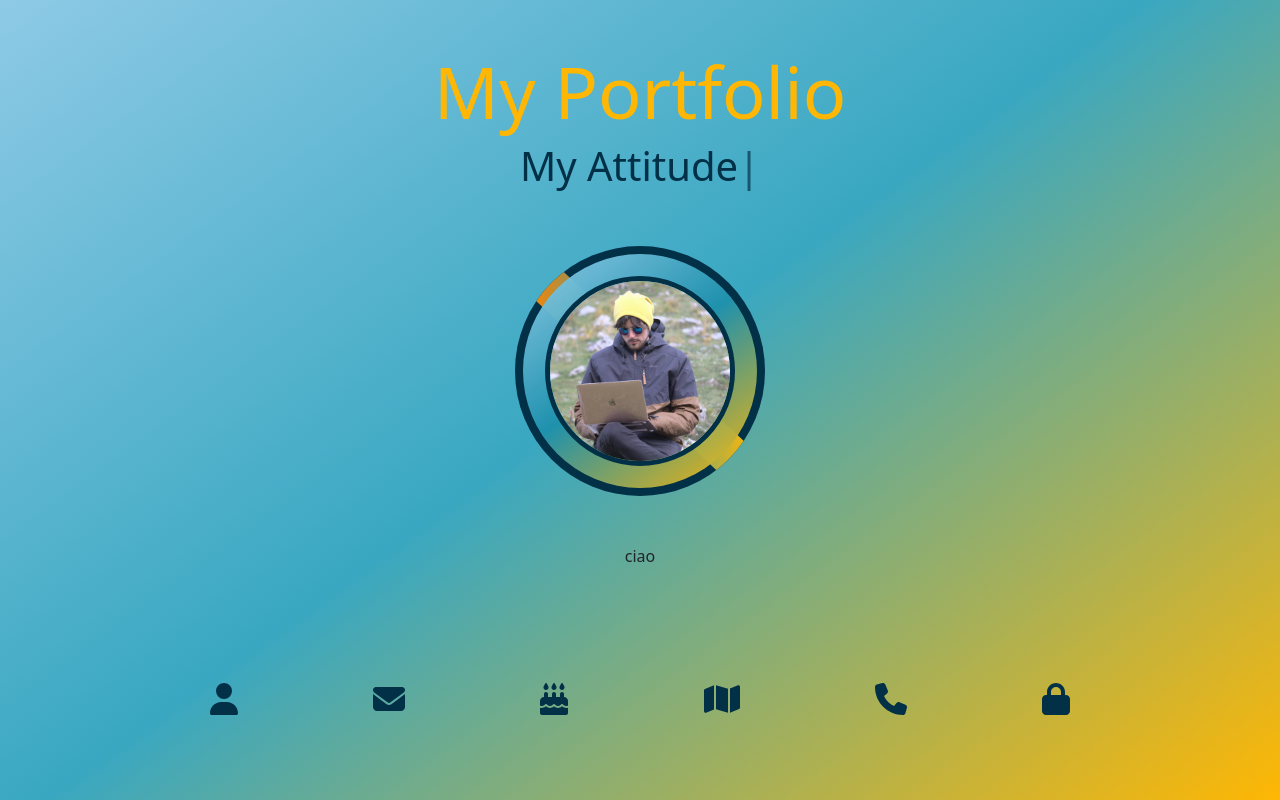
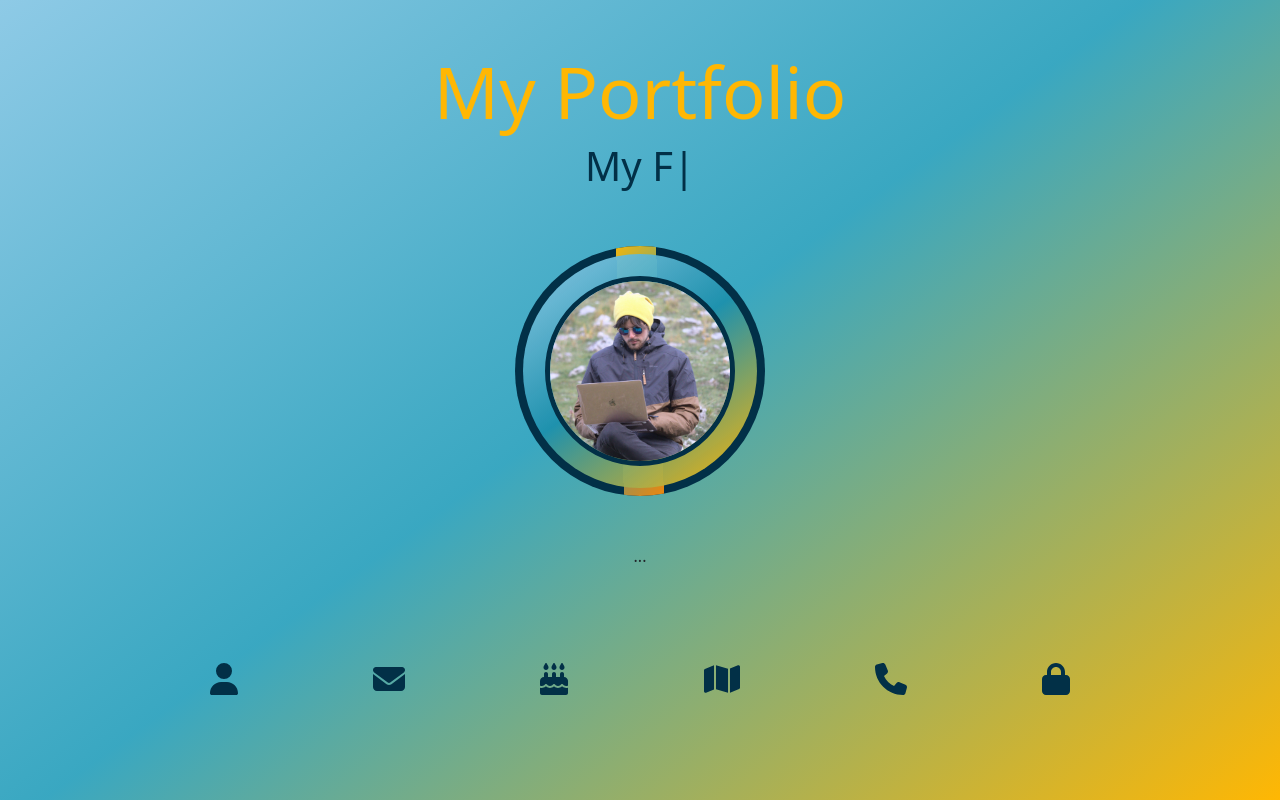
Before and after one commit to GiovanniCristian/portfolio-fuoricitta-giovanni, a React (Create React App) app: page / in a window 1280 px wide. Built offline with nearby package versions, Linux system fonts and the light colour scheme.

Commit message:
terminato esercizio

```diff
--- a/src/App.css
+++ b/src/App.css
@@ -106,7 +106,7 @@ body {
 /* ////////// SECTION ICONS ////////// */
 
 .icon-section {
-    margin-top: 60px;
+    margin-top: 40px;
 }
 
 .icon-list {
--- a/src/App.js
+++ b/src/App.js
@@ -1,14 +1,66 @@
 import "./App.css";
 import "bootstrap/dist/css/bootstrap.min.css";
 import Header from "./components/Header";
-import Section from "./components/Section";
-import Hoverable from "./components/Hoverable";
+import {FontAwesomeIcon} from "@fortawesome/react-fontawesome";
+import {faUser} from "@fortawesome/free-solid-svg-icons";
+import {faEnvelope} from "@fortawesome/free-solid-svg-icons";
+import {faCakeCandles} from "@fortawesome/free-solid-svg-icons";
+import {faMap} from "@fortawesome/free-solid-svg-icons";
+import {faPhone} from "@fortawesome/free-solid-svg-icons";
+import {faLock} from "@fortawesome/free-solid-svg-icons";
+import {useState} from 'react';
+
+const Section = () => {
+
+  const [label, setLabel] = useState("...");
+
+  const handleMouseOver = (event , lbl) => {
+    setLabel(lbl);
+  };
+
+  return (
+  <div>
+    <div className='text-center mt-5'>
+          <div>
+            <span className='label-custom'>
+                {label}
+            </span>
+          </div>
+      </div>
+
+
+      <div className="container icon-section">
+        <div className="row">
+          <div className="icon-list mt-5">
+              <FontAwesomeIcon onMouseEnter={event => handleMouseOver(event, 'Giovanni Cristian Marrocco')} className="icons fa-2x" icon={faUser}
+
+              />
+              <FontAwesomeIcon onMouseEnter={event => handleMouseOver(event, 'marroccogc@gmail.com')} className="icons fa-2x" icon={faEnvelope}
+
+              />
+              <FontAwesomeIcon onMouseEnter={event => handleMouseOver(event, '17 Marzo 1995')} className="icons fa-2x" icon={faCakeCandles}
+
+              />
+              <FontAwesomeIcon onMouseEnter={event => handleMouseOver(event, 'Via Macerine 87 Cervaro')} className="icons fa-2x" icon={faMap}
+
+              />
+              <FontAwesomeIcon onMouseEnter={event => handleMouseOver(event, '+39 380 6422400')} className="icons fa-2x" icon={faPhone}
+
+              />
+              <FontAwesomeIcon onMouseEnter={event => handleMouseOver(event, 'scolapasta17')} className="icons fa-2x" icon={faLock}
+
+              />
+          </div>
+        </div>
+      </div>
+  </div>
+  )
+}
 
 function App() {
   return (
 < >
   <Header />
-  <Hoverable />
   <Section />
 </>
   )
--- a/src/components/Hoverable.js
+++ /dev/null
@@ -1,31 +0,0 @@
-import {useState} from 'react';
-
-const Hoverable = () => {
-  const [isHovering, setIsHovering] = useState(false);
-
-  const handleMouseOver = () => {
-    setIsHovering(true);
-  };
-
-  const handleMouseOut = () => {
-    setIsHovering(false);
-  };
-
-  return (
-    <div className='text-center mt-5'>
-      <div>
-        <span onMouseOver={handleMouseOver} onMouseOut={handleMouseOut}>
-            ciao
-        </span>
-
-        {isHovering && (
-          <div>
-           ciao
-          </div>
-        )}
-      </div>
-    </div>
-  );
-};
-
-export default Hoverable;
--- a/src/components/Section.js
+++ b/src/components/Section.js
@@ -6,34 +6,46 @@ import {faCakeCandles} from "@fortawesome/free-solid-svg-icons"
 import {faMap} from "@fortawesome/free-solid-svg-icons"
 import {faPhone} from "@fortawesome/free-solid-svg-icons"
 import {faLock} from "@fortawesome/free-solid-svg-icons"
+import {useState} from 'react';
 
 const Section = () => {
+
+  const [isHovering , setIsHovering] = useState(false);
+
+  const handleMouseOver = () => {
+    setIsHovering(true);
+  };
+
+  const handleMouseOut = () => {
+    setIsHovering(false);
+  };
+
   return (
     <div className="container icon-section">
       <div className="row">
         <div className="icon-list mt-5">
-            <FontAwesomeIcon className="icons fa-2x" icon={faUser}
+            <FontAwesomeIcon onMouseOver={handleMouseOver} onMouseOut={handleMouseOut} className="icons fa-2x" icon={faUser}
 
             />
-            <FontAwesomeIcon className="icons fa-2x" icon={faEnvelope}
+            <FontAwesomeIcon onMouseOver={handleMouseOver} onMouseOut={handleMouseOut} className="icons fa-2x" icon={faEnvelope}
 
             />
-            <FontAwesomeIcon className="icons fa-2x" icon={faCakeCandles}
+            <FontAwesomeIcon onMouseOver={handleMouseOver} onMouseOut={handleMouseOut} className="icons fa-2x" icon={faCakeCandles}
 
             />
-            <FontAwesomeIcon className="icons fa-2x" icon={faMap}
+            <FontAwesomeIcon onMouseOver={handleMouseOver} onMouseOut={handleMouseOut} className="icons fa-2x" icon={faMap}
 
             />
-            <FontAwesomeIcon className="icons fa-2x" icon={faPhone}
+            <FontAwesomeIcon onMouseOver={handleMouseOver} onMouseOut={handleMouseOut} className="icons fa-2x" icon={faPhone}
 
             />
-            <FontAwesomeIcon className="icons fa-2x" icon={faLock}
+            <FontAwesomeIcon onMouseOver={handleMouseOver} onMouseOut={handleMouseOut} className="icons fa-2x" icon={faLock}
 
             />
         </div>
       </div>
     </div>
-  )
+    )
 }
 
 export default Section
```
